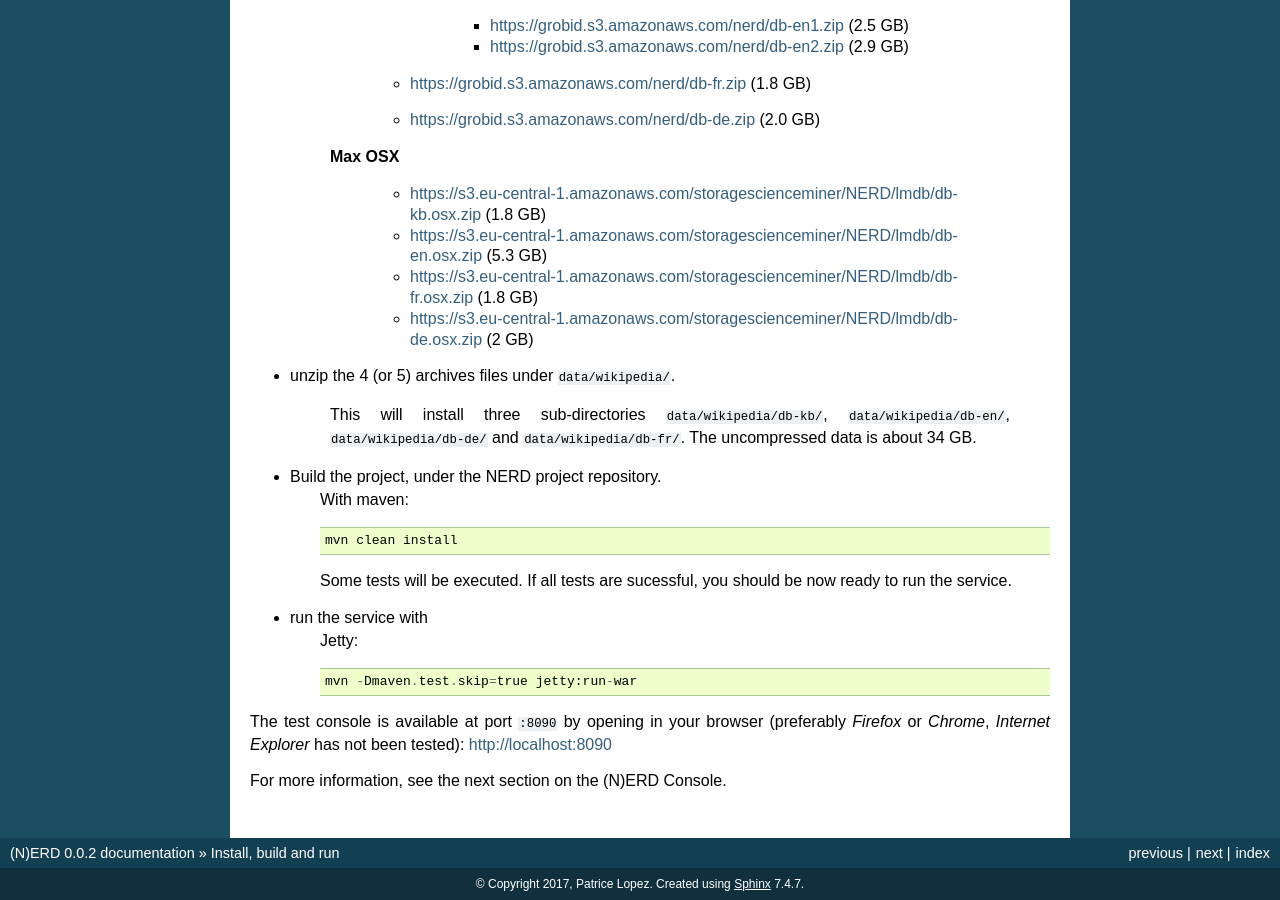
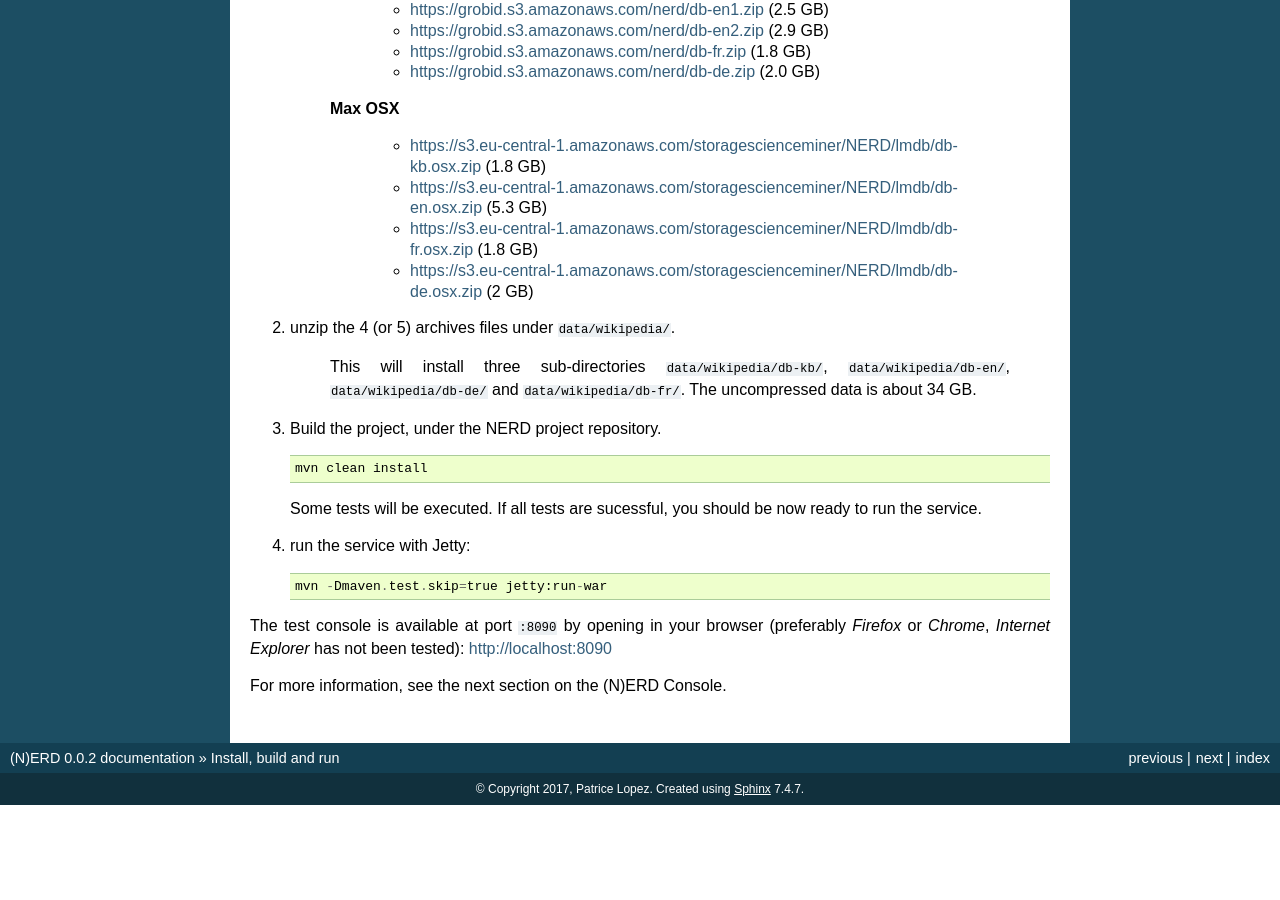
Before and after one commit to kermitt2/entity-fishing, a Sphinx documentation site: the page built from doc/build.rst, in a window 1280 px wide and 900 px high, scrolled down 616 px. Built offline with Sphinx 7.4.7, drawn with Linux system fonts in a browser that asks for light colours; after the commit the page ends 1421 px from its top, so only the background shows below that.

Commit message:
cosmetic in the documentation - even more beautiful now

```diff
--- a/doc/build.rst
+++ b/doc/build.rst
@@ -1,4 +1,4 @@
-.. topic:: Build and install NERD
+.. topic:: Build and install NERD.
 
 Install, build and run
 ======================
@@ -12,25 +12,25 @@
 
 The path to grobid-home shall indicated in the file `src/main/resource/nerd.properties`, for instance:
 ::
-    com.scienceminer.nerd.grobid_home=../grobid/grobid-home/
-	com.scienceminer.nerd.grobid_properties=../grobid/grobid-home/config/grobid.properties
+   com.scienceminer.nerd.grobid_home=../grobid/grobid-home/
+   com.scienceminer.nerd.grobid_properties=../grobid/grobid-home/config/grobid.properties
 
 Install (N)ERD:
 ::
-	git clone https://github.com/kermitt2/nerd
+   git clone https://github.com/kermitt2/nerd
 
 
 Then install the compiled indexed data:
 
-- download the zipped data files corresponding to your environment (warning: total around 10 GB) at the following address:
+#. download the zipped data files corresponding to your environment (warning: total around 10 GB) at the following address:
 
     **Linux**
 
         - https://grobid.s3.amazonaws.com/nerd/db-kb.zip (1.9 GB)
 
- 		- https://grobid.s3.amazonaws.com/nerd/db-en1.zip (2.5 GB)
+        - https://grobid.s3.amazonaws.com/nerd/db-en1.zip (2.5 GB)
 
- 		- https://grobid.s3.amazonaws.com/nerd/db-en2.zip (2.9 GB)
+        - https://grobid.s3.amazonaws.com/nerd/db-en2.zip (2.9 GB)
 
         - https://grobid.s3.amazonaws.com/nerd/db-fr.zip (1.8 GB)
 
@@ -47,22 +47,20 @@
         - https://s3.eu-central-1.amazonaws.com/storagescienceminer/NERD/lmdb/db-de.osx.zip (2 GB)
 
 
-- unzip the 4 (or 5) archives files under ``data/wikipedia/``.
+#. unzip the 4 (or 5) archives files under ``data/wikipedia/``.
 
     This will install three sub-directories ``data/wikipedia/db-kb/``, ``data/wikipedia/db-en/``, ``data/wikipedia/db-de/`` and ``data/wikipedia/db-fr/``.
     The uncompressed data is about 34 GB.
 
-- Build the project, under the NERD project repository.
-    With maven:
-    ::
-		mvn clean install
+#. Build the project, under the NERD project repository.
+   ::
+      mvn clean install
 
-    Some tests will be executed. If all tests are sucessful, you should be now ready to run the service.
+   Some tests will be executed. If all tests are sucessful, you should be now ready to run the service.
 
-- run the service with
-    Jetty:
-    ::
-        mvn -Dmaven.test.skip=true jetty:run-war
+#. run the service with Jetty:
+   ::
+      mvn -Dmaven.test.skip=true jetty:run-war
 
 The test console is available at port ``:8090`` by opening in your browser (preferably *Firefox* or *Chrome*, *Internet Explorer* has not been tested): http://localhost:8090
 
```
